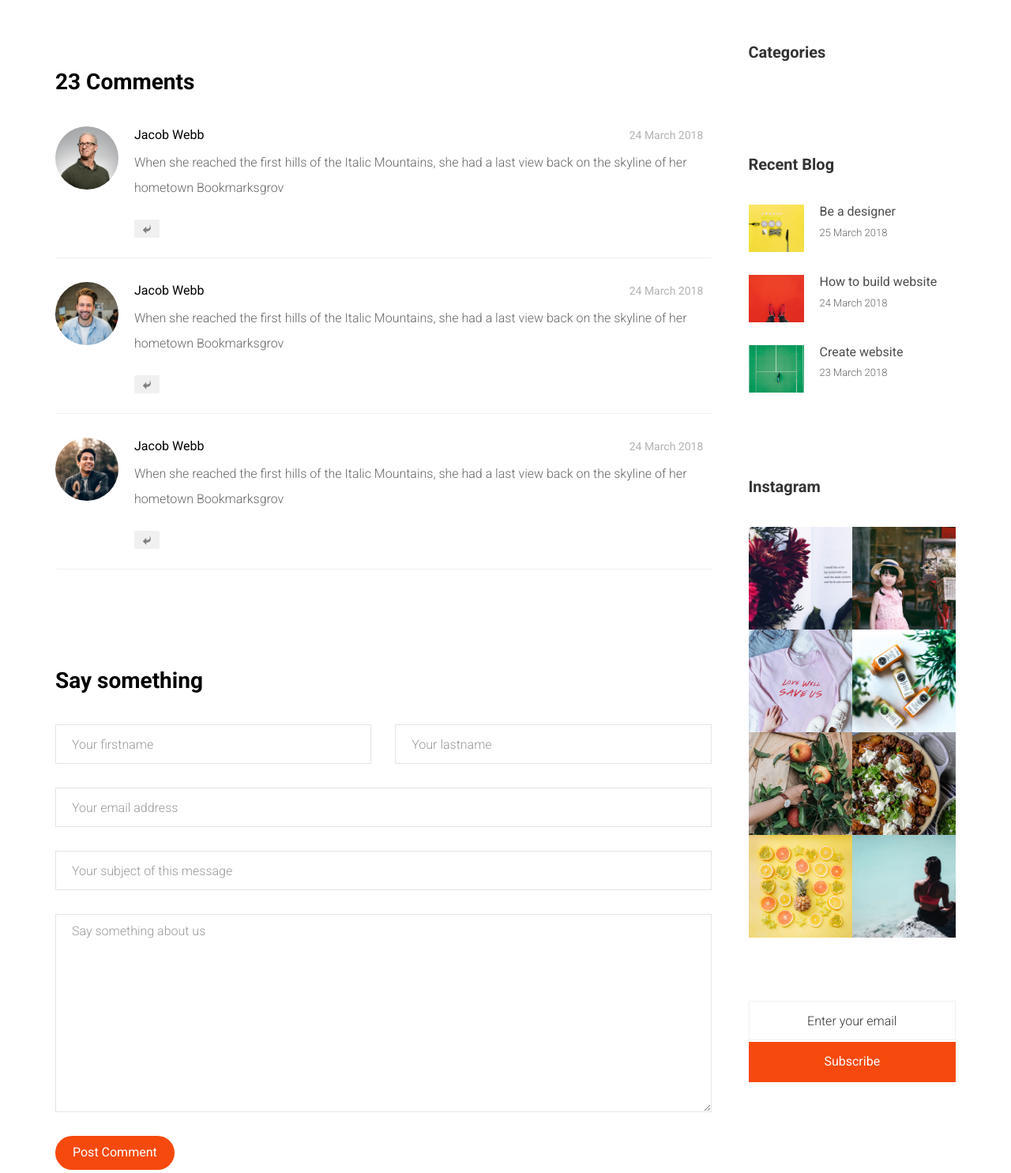
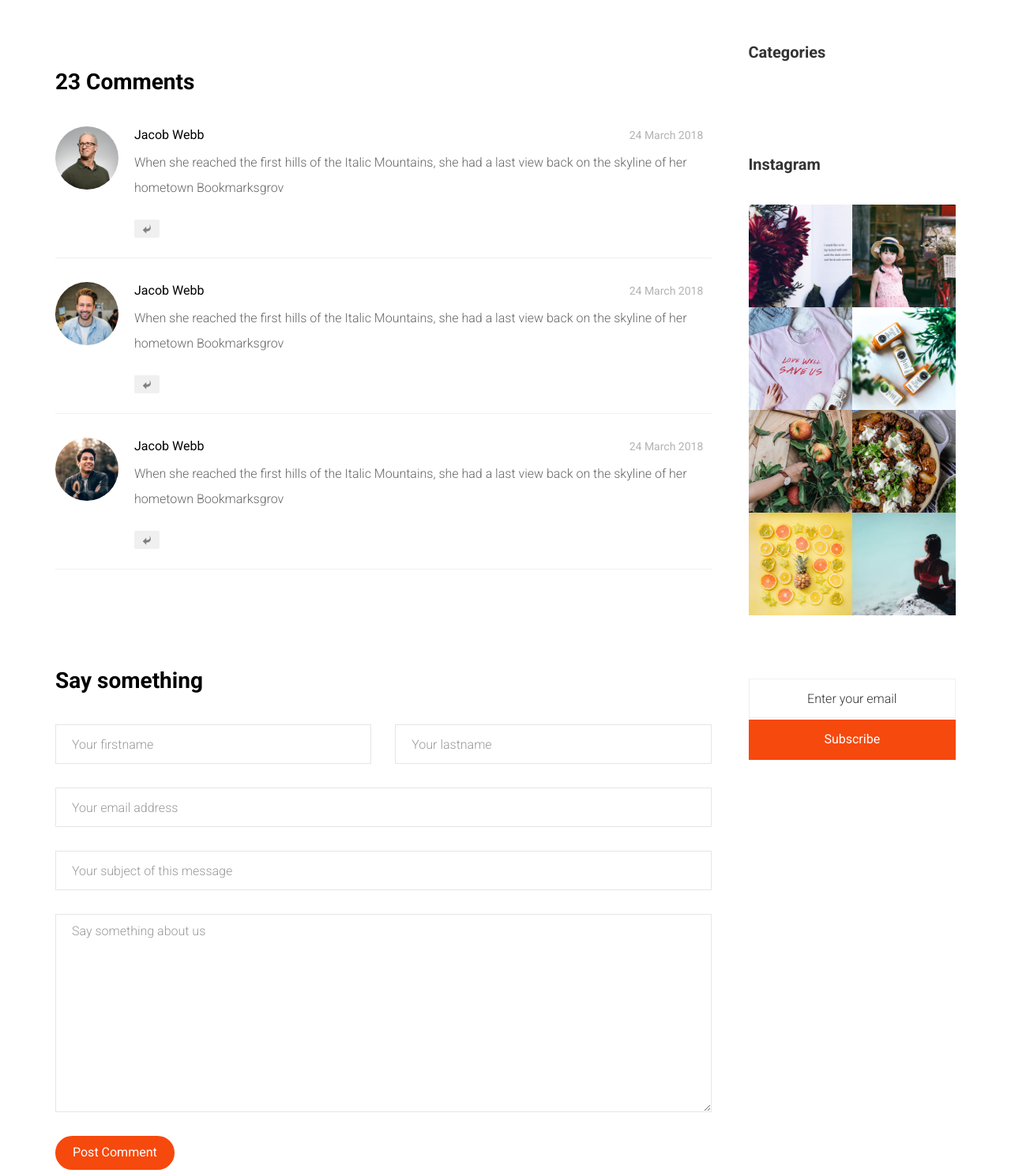
Before and after one commit to EverLookNeverSee/noonpost, a Django app: template templates/blog/blog-single.html in a window 1280 px wide. Shown: the part 447-1932 px from the top of the page at 79% size. Run offline with Django 3.2, Linux system fonts and the light colour scheme; the template is opened without the code that fills it, so the values that code supplies are empty; some libraries are stand-ins or nearby versions; some web fonts are replaced.

Commit message:
Adding instagram links

```diff
--- a/templates/blog/blog-single.html
+++ b/templates/blog/blog-single.html
@@ -138,50 +138,23 @@
 								<!----------------------------------------------------------------->
 							</div>
 							<div class="side">
-								<h2 class="sidebar-heading">Recent Blog</h2>
-								<div class="f-blog">
-									<a href="blog.html" class="blog-img" style="background-image: url({% static 'assets/images/blog-1.jpg' %});">
-									</a>
-									<div class="desc">
-										<h3><a href="blog.html">Be a designer</a></h3>
-										<p class="admin"><span>25 March 2018</span></p>
-									</div>
-								</div>
-								<div class="f-blog">
-									<a href="blog.html" class="blog-img" style="background-image: url({% static 'assets/images/blog-2.jpg' %});">
-									</a>
-									<div class="desc">
-										<h3><a href="blog.html">How to build website</a></h3>
-										<p class="admin"><span>24 March 2018</span></p>
-									</div>
-								</div>
-								<div class="f-blog">
-									<a href="blog.html" class="blog-img" style="background-image: url({% static 'assets/images/blog-3.jpg' %});">
-									</a>
-									<div class="desc">
-										<h3><a href="blog.html">Create website</a></h3>
-										<p class="admin"><span>23 March 2018</span></p>
-									</div>
-								</div>
-							</div>
-							<div class="side">
 								<h2 class="sidebar-heading">Instagram</h2>
 								<div class="instagram-entry">
-									<a href="#" class="instagram text-center" style="background-image: url({% static 'assets/images/gallery-1.jpg' %});">
+									<a href="https://instagram.com/" class="instagram text-center" style="background-image: url({% static 'assets/images/gallery-1.jpg' %});">
 									</a>
-									<a href="#" class="instagram text-center" style="background-image: url({% static 'assets/images/gallery-2.jpg' %});">
+									<a href="https://instagram.com/" class="instagram text-center" style="background-image: url({% static 'assets/images/gallery-2.jpg' %});">
 									</a>
-									<a href="#" class="instagram text-center" style="background-image: url({% static 'assets/images/gallery-3.jpg' %});">
+									<a href="https://instagram.com/" class="instagram text-center" style="background-image: url({% static 'assets/images/gallery-3.jpg' %});">
 									</a>
-									<a href="#" class="instagram text-center" style="background-image: url({% static 'assets/images/gallery-4.jpg' %});">
+									<a href="https://instagram.com/" class="instagram text-center" style="background-image: url({% static 'assets/images/gallery-4.jpg' %});">
 									</a>
-									<a href="#" class="instagram text-center" style="background-image: url({% static 'assets/images/gallery-5.jpg' %});">
+									<a href="https://instagram.com/" class="instagram text-center" style="background-image: url({% static 'assets/images/gallery-5.jpg' %});">
 									</a>
-									<a href="#" class="instagram text-center" style="background-image: url({% static 'assets/images/gallery-6.jpg' %});">
+									<a href="https://instagram.com/" class="instagram text-center" style="background-image: url({% static 'assets/images/gallery-6.jpg' %});">
 									</a>
-									<a href="#" class="instagram text-center" style="background-image: url({% static 'assets/images/gallery-7.jpg' %});">
+									<a href="https://instagram.com/" class="instagram text-center" style="background-image: url({% static 'assets/images/gallery-7.jpg' %});">
 									</a>
-									<a href="#" class="instagram text-center" style="background-image: url({% static 'assets/images/gallery-8.jpg' %});">
+									<a href="https://instagram.com/" class="instagram text-center" style="background-image: url({% static 'assets/images/gallery-8.jpg' %});">
 									</a>
 								</div>
 							</div>
```
